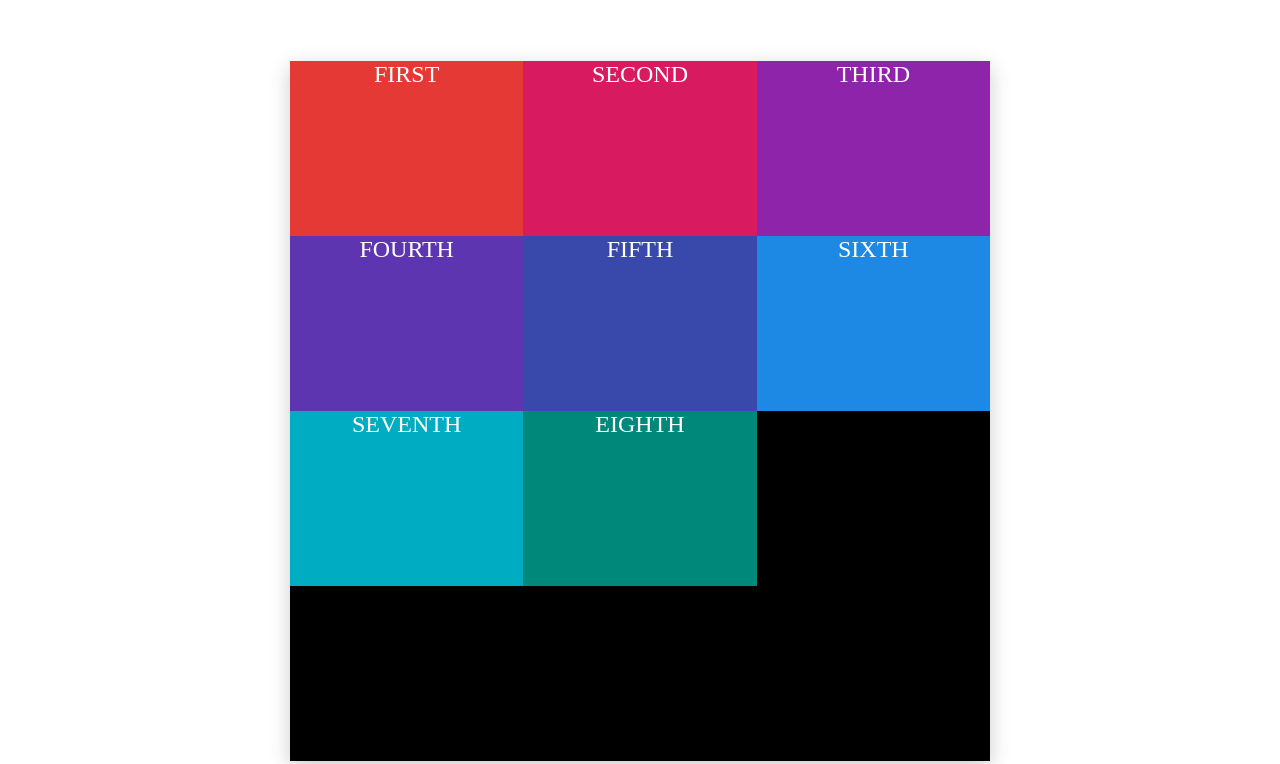
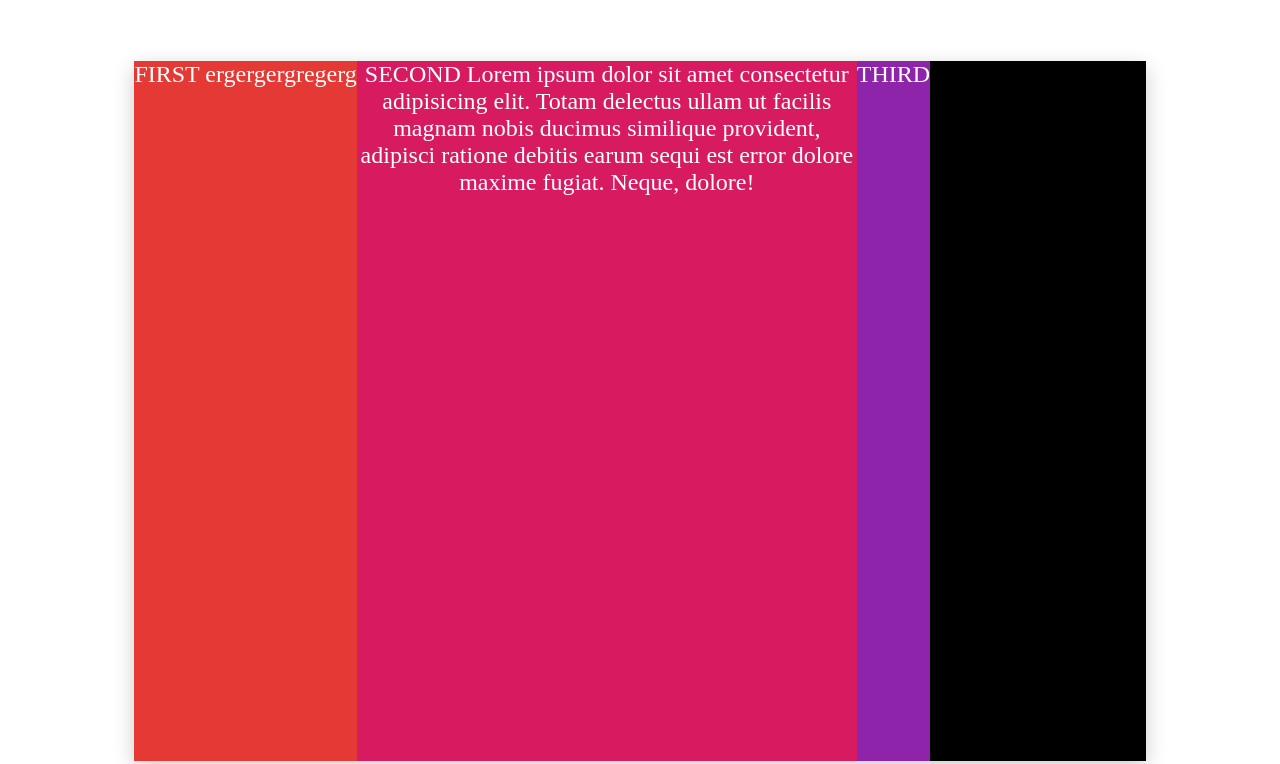
Before and after one commit to sun-n-y/cssGrid2, a plain HTML site: page index.html in a window 1280 px wide. Shown: the part 139-903 px from the top of the page. Drawn offline with Linux system fonts and the light colour scheme.

Commit message:
add fit content

```diff
--- a/app.css
+++ b/app.css
@@ -1,6 +1,6 @@
 .container {
   height: 700px;
-  width: 700px;
+  width: 80%;
   margin: 200px auto;
   background-color: black;
   box-shadow: 0 6px 20px rgb(0 0 0 / 0.2);
@@ -9,8 +9,9 @@
   /* grid-template-rows: 100px 100px 100px; */
   /* grid-template-rows: 1fr 2fr 1fr 2fr; */
   /* grid-template: 1fr 1fr 1fr / 1fr 1fr 1fr; */
-  grid-template-columns: repeat(3, 1fr);
-  grid-template-rows: repeat(4, 1fr);
+  grid-template-columns: fit-content(300px) fit-content(500px) fit-content(
+      300px
+    );
 }
 
 .box {
--- a/index.html
+++ b/index.html
@@ -10,14 +10,21 @@
 
   <body>
     <div class="container">
-      <div class="box" style="background-color: #e53935">FIRST</div>
-      <div class="box" style="background-color: #d81b60">SECOND</div>
+      <div class="box" style="background-color: #e53935">
+        FIRST ergergergregerg
+      </div>
+      <div class="box" style="background-color: #d81b60">
+        SECOND Lorem ipsum dolor sit amet consectetur adipisicing elit. Totam
+        delectus ullam ut facilis magnam nobis ducimus similique provident,
+        adipisci ratione debitis earum sequi est error dolore maxime fugiat.
+        Neque, dolore!
+      </div>
       <div class="box" style="background-color: #8e24aa">THIRD</div>
-      <div class="box" style="background-color: #5e35b1">FOURTH</div>
+      <!-- <div class="box" style="background-color: #5e35b1">FOURTH</div>
       <div class="box" style="background-color: #3949ab">FIFTH</div>
       <div class="box" style="background-color: #1e88e5">SIXTH</div>
       <div class="box" style="background-color: #00acc1">SEVENTH</div>
-      <div class="box" style="background-color: #00897b">EIGHTH</div>
+      <div class="box" style="background-color: #00897b">EIGHTH</div> -->
     </div>
   </body>
 </html>
```
